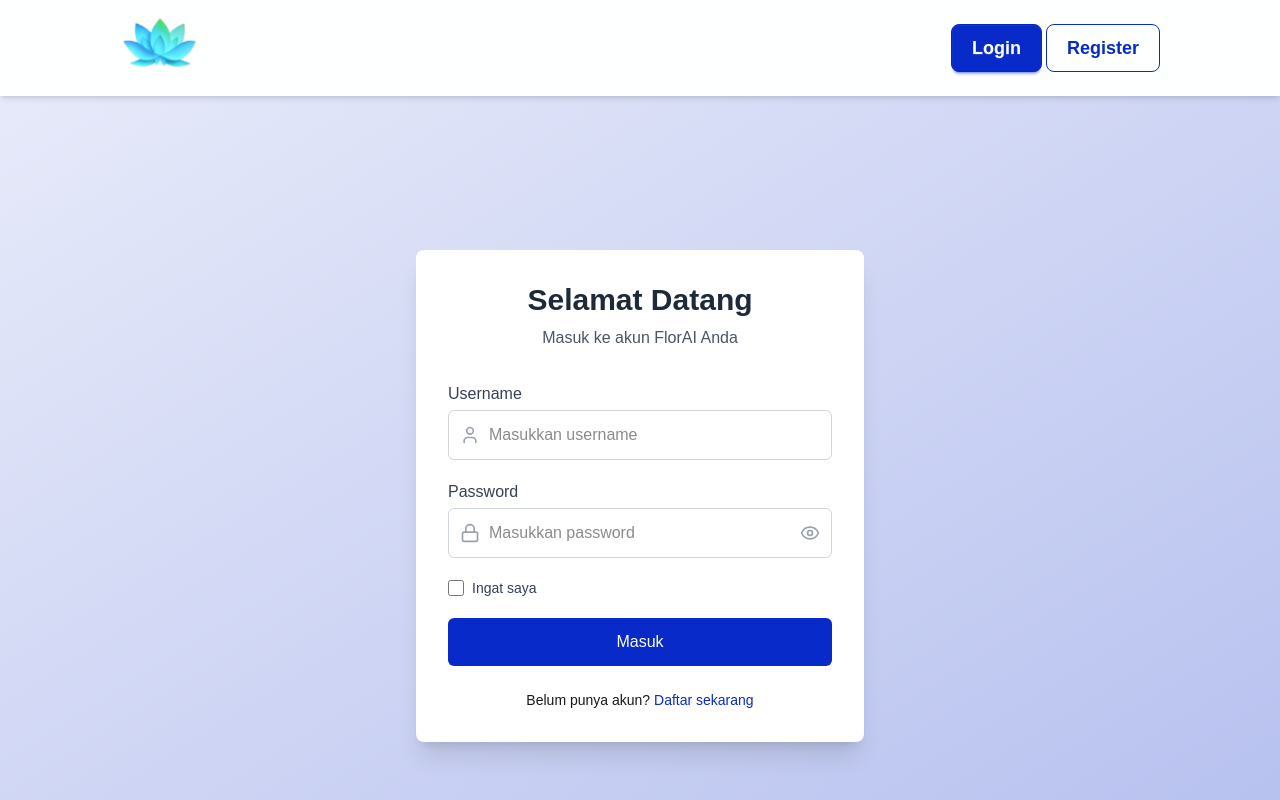
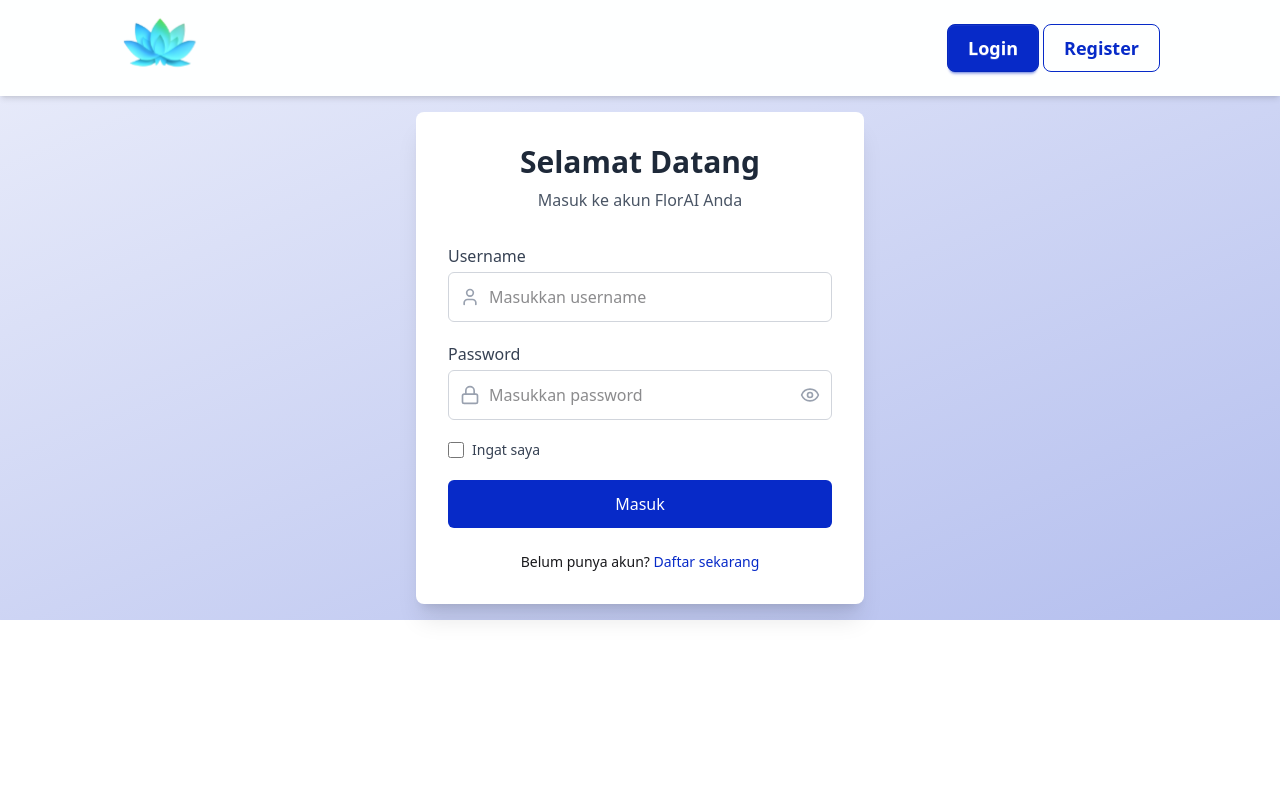
Before and after one commit to Ar-Syhptra/Flower-Classification-Website, a React (Vite) app in the folder src/client/: page /login in a window 1280 px wide. Shown: the top 800 px of the page. Built offline with nearby package versions, Linux system fonts and the light colour scheme.

Commit message:
refactor: Mengubah dan Mengoptimalkan Code

```diff
--- a/src/client/src/App.jsx
+++ b/src/client/src/App.jsx
@@ -1,4 +1,4 @@
-import { BrowserRouter as Router, Routes, Route } from "react-router-dom";
+import { Routes, Route } from "react-router-dom";
 import HomePage from "./page/HomePage";
 import Navbar from "./components/Navbar/Navbar";
 import NotFoundPage from "./page/NotFoundPage";
@@ -10,17 +10,16 @@ import Footer from "./components/Footer/Footer";
 
 function App() {
   return (
-    <Router>
+    <>
       <Navbar />
       <Routes>
         <Route path="/" element={<HomePage />} />
-        <Route path="/classification" element={<ClassificationPage />} />
         <Route path="*" element={<NotFoundPage />} />"
         <Route path="/login" element={<LoginPage />} />
         <Route path="/register" element={<RegisterPage />} />
+        <Route path="/classification" element={<ClassificationPage />} />
       </Routes>
-      <Footer />
-    </Router>
+    </>
   );
 }
 
--- a/src/client/src/assets/styles/globals.css
+++ b/src/client/src/assets/styles/globals.css
@@ -4,15 +4,12 @@
 }
 
 /* Custom Font */
-@import url("https://fonts.googleapis.com/css2?family=Poppins:ital,wght@0,100;0,200;0,300;0,400;0,500;0,600;0,700;0,800;0,900;1,100;1,200;1,300;1,400;1,500;1,600;1,700;1,800;1,900&display=swap");
-@import url("https://fonts.googleapis.com/css2?family=Quicksand:wght@400;500;600&display=swap");
-@import url("https://fonts.googleapis.com/css2?family=Plus+Jakarta+Sans:ital,wght@0,200..800;1,200..800&display=swap");
-@import url("https://fonts.googleapis.com/css2?family=Rubik:ital,wght@0,300..900;1,300..900&display=swap");
+@import url("https://fonts.googleapis.com/css2?family=Poppins:wght@100;200;300;400;500;600;700;800;900&display=swap");
 
 /* Custom Config Tailwindcss */
 @layer base {
-  html {
-    font-family: "Poppins", sans-serif;
+  body {
+    @apply font-sans;
   }
 
   :root {
@@ -20,15 +17,13 @@
     --color-secondary: #50ffb1;
     --color-snow-white: rgb(253, 255, 252);
     --color-gray: rgb(209, 213, 219);
-
-    --font-rubik: "Rubik", sans-serif;
-    --font-poppins: "Poppins", sans-serif;
-    --font-quicksand: "Quicksand", sans-serif;
-    --font-plus-jakarta: "Plus Jakarta Sans", sans-serif;
   }
 }
 
 @theme {
+  --font-sans: "Poppins", ui-sans-serif, system-ui, sans-serif,
+    "Apple Color Emoji", "Segoe UI Emoji", "Segoe UI Symbol", "Noto Color Emoji";
+
   --color-base-100: #ffffff;
   --color-base-200: #f3f4f6;
   --color-base-300: #e5e7eb;
--- a/src/client/src/main.jsx
+++ b/src/client/src/main.jsx
@@ -1,10 +1,13 @@
-import { StrictMode } from 'react'
-import { createRoot } from 'react-dom/client'
-import './assets/styles/globals.css'
-import App from './App.jsx'
+import { StrictMode } from "react";
+import { createRoot } from "react-dom/client";
+import { BrowserRouter } from "react-router-dom";
+import "./assets/styles/globals.css";
+import App from "./App.jsx";
 
-createRoot(document.getElementById('root')).render(
+createRoot(document.getElementById("root")).render(
   <StrictMode>
-    <App />
-  </StrictMode>,
-)
+    <BrowserRouter>
+      <App />
+    </BrowserRouter>
+  </StrictMode>
+);
--- a/src/client/src/page/HomePage.jsx
+++ b/src/client/src/page/HomePage.jsx
@@ -2,6 +2,7 @@ import HeroSection from "../components/Main/HeroSection";
 import DemoSection from "../components/Main/DemoSection";
 import HowItWorks from "../components/Main/HowItWorks";
 import AboutFlower from "../components/About/AboutFlower";
+import Footer from "../components/Footer/Footer";
 
 // Halaman Utama atau Landing Page
 function HomePage() {
@@ -19,6 +20,7 @@ function HomePage() {
             Rosaceae. Bunga mawar memiliki banyak macam warna, seperti merah,
             pink, kuning, putih, dan lainnya."
       />
+      <Footer />
     </>
   );
 }
--- a/src/client/src/page/LoginPage.jsx
+++ b/src/client/src/page/LoginPage.jsx
@@ -51,7 +51,7 @@ function LoginPage() {
   };
 
   return (
-    <div className="min-h-screen flex items-center justify-center bg-gradient-to-br from-primary/10 to-primary/30 p-4">
+    <div className="max-h-screen flex items-center justify-center bg-gradient-to-br from-primary/10 to-primary/30 p-4">
       <div className="bg-white p-6 md:p-8 rounded-lg shadow-xl w-full max-w-md">
         <div className="text-center mb-8">
           <h2 className="text-2xl md:text-3xl font-bold text-gray-800">
--- a/src/client/src/page/RegisterPage.jsx
+++ b/src/client/src/page/RegisterPage.jsx
@@ -38,7 +38,7 @@ function RegisterPage() {
   };
 
   return (
-    <div className="min-h-screen flex items-center justify-center bg-gradient-to-br from-primary/10 to-primary/30 p-4">
+    <div className="max-h-screen flex items-center justify-center bg-gradient-to-br from-primary/10 to-primary/30 p-4">
       <div className="bg-white p-6 md:p-8 rounded-lg shadow-xl w-full max-w-md">
         <div className="text-center mb-8">
           <h2 className="text-2xl md:text-3xl font-bold text-gray-800">
```
